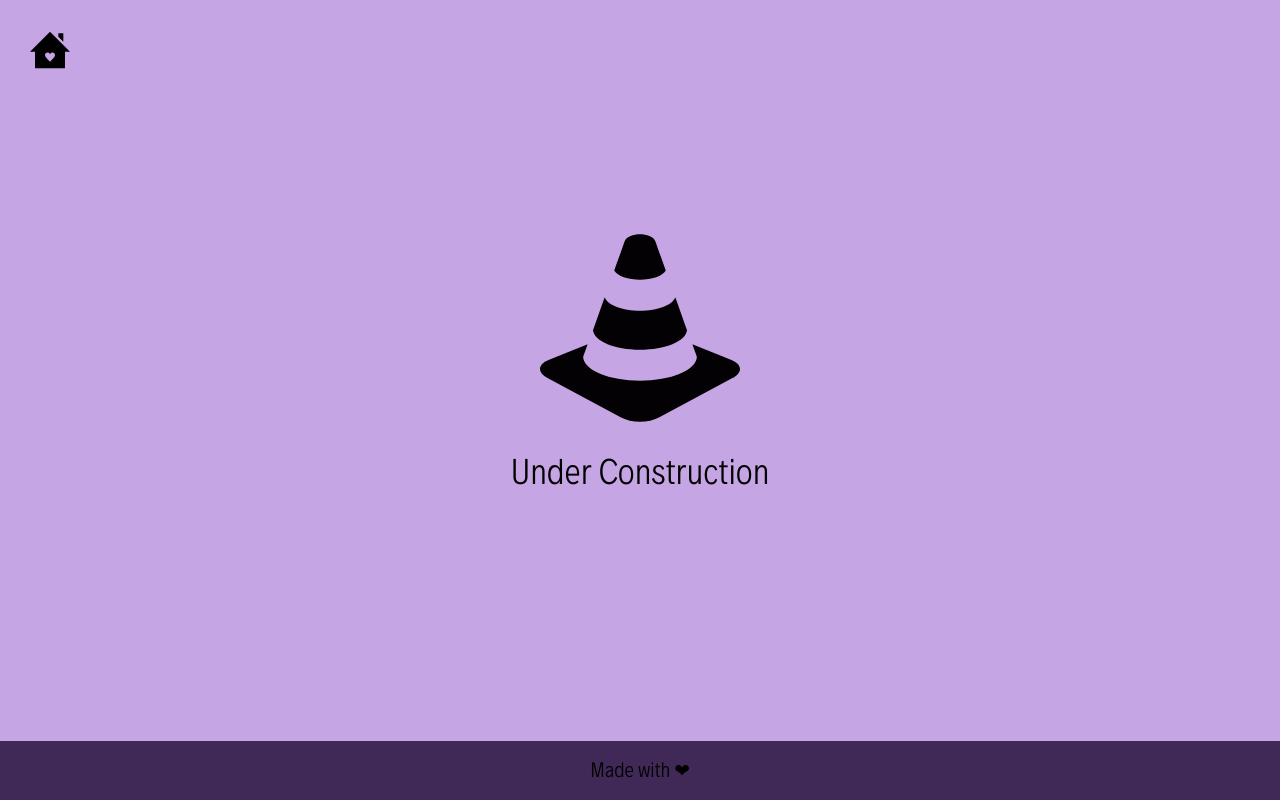
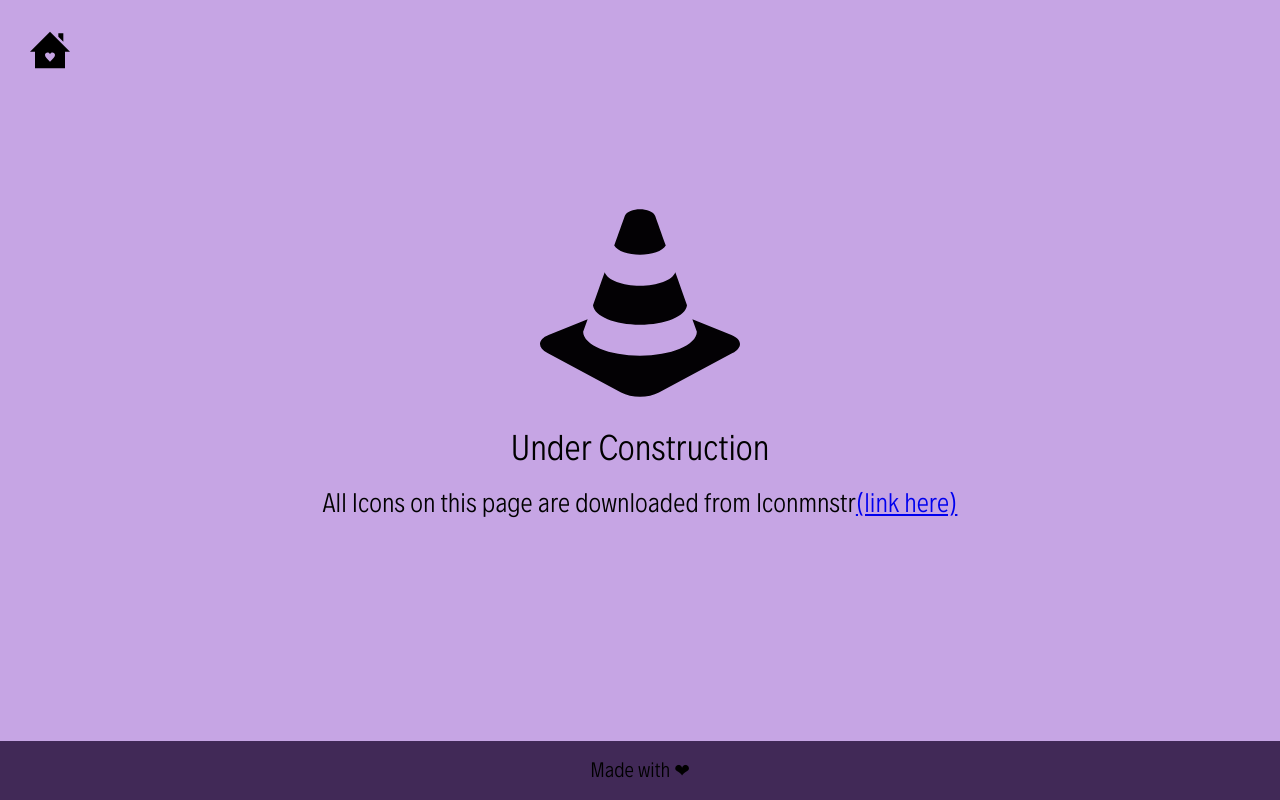
Before and after one commit to oleob/barsch.no, a React (Create React App) app: page /about in a window 1280 px wide. Built offline with nearby package versions, Linux system fonts and the light colour scheme.

Commit message:
Update about page

```diff
--- a/src/containers/pages/About.jsx
+++ b/src/containers/pages/About.jsx
@@ -8,6 +8,9 @@ const About = () => (
     <HomeButton />
     <Construction />
     <h1>Under Construction</h1>
+    <h2>All Icons on this page are downloaded from Iconmnstr
+      <a href="https://iconmonstr.com/">(link here)</a>
+    </h2>
   </div>
 )
 
```
